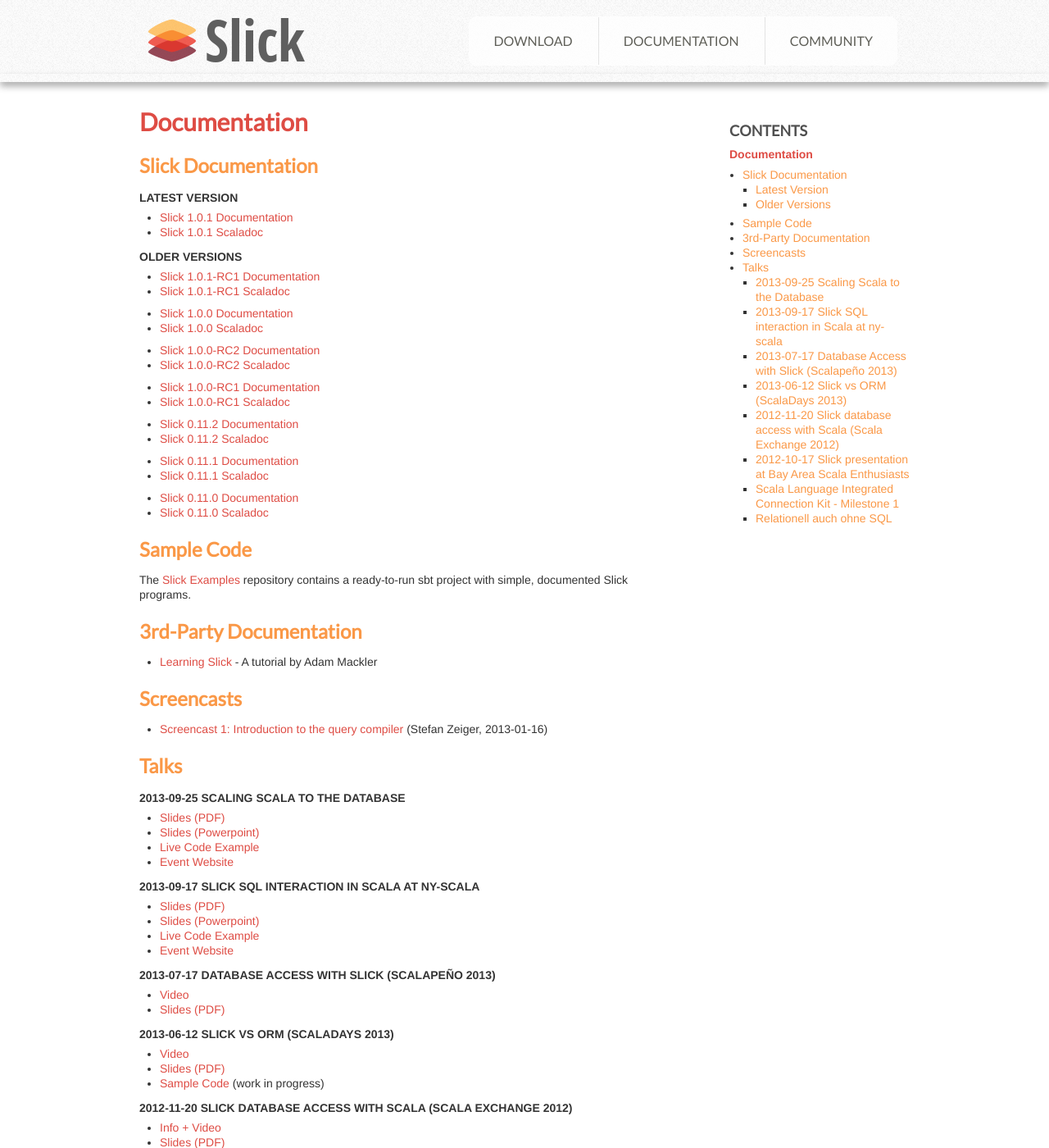
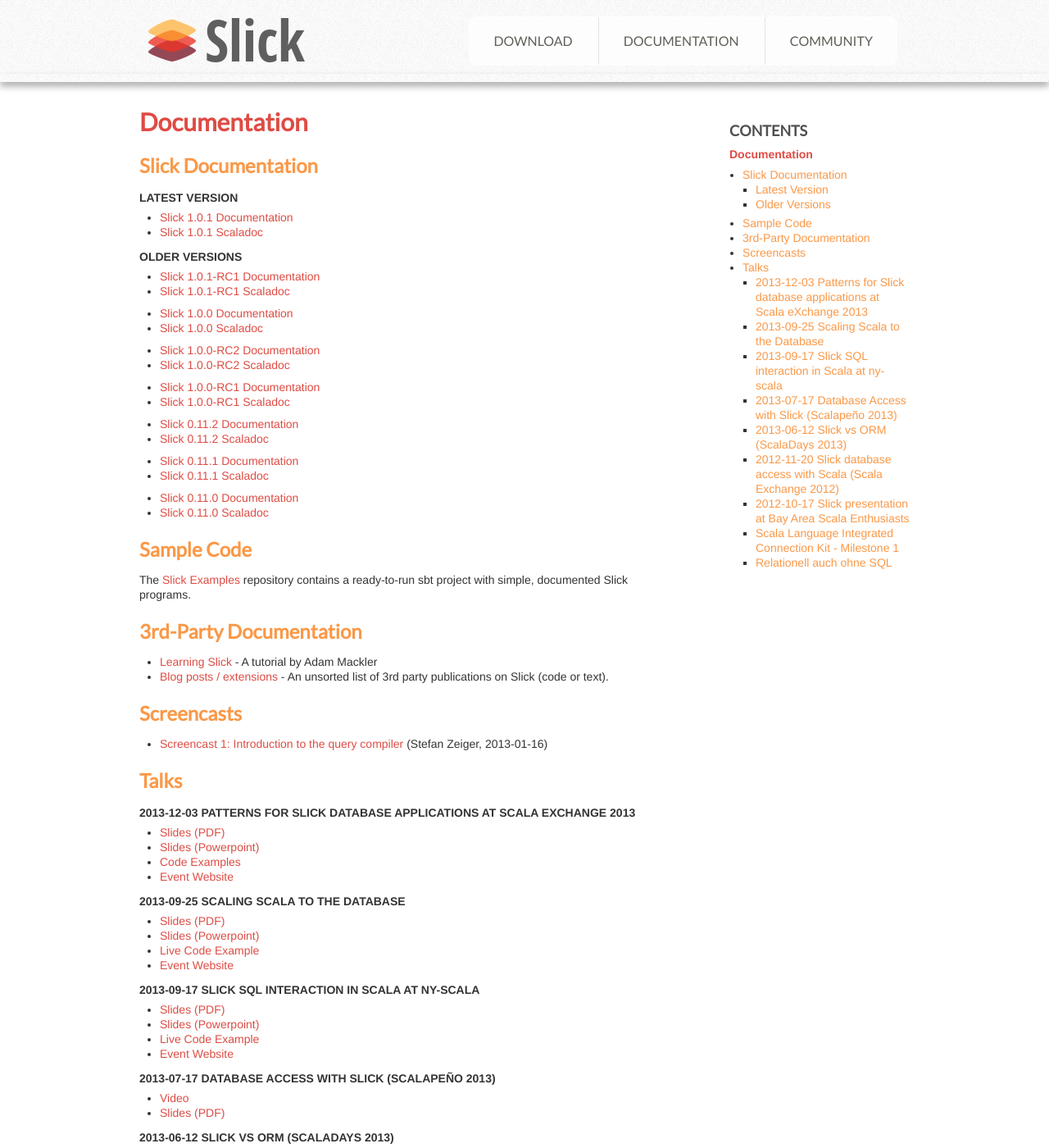
Before and after one commit to slick/slick.github.com, a Jekyll site: the page built from docs/index.md, in a window 1280 px wide and 1400 px high. Shown: the whole window at 82% size. Built offline with Jekyll 4.4.1, drawn with Linux system fonts in a browser that asks for light colours.

Commit message:
Add Scala eXchange 2013 talk / link to community docs

```diff
--- a/docs/index.md
+++ b/docs/index.md
@@ -43,6 +43,7 @@
 ## 3rd-Party Documentation
 
 * [Learning Slick](http://mackler.org/LearningSlick/) - A tutorial by Adam Mackler
+* [Blog posts / extensions](https://github.com/slick/slick/issues/478) - An unsorted list of 3rd party publications on Slick (code or text).
 
 ## Screencasts
 
@@ -50,6 +51,12 @@
 
 ## Talks
 
+#### 2013-12-03 Patterns for Slick database applications at Scala eXchange 2013
+
+* [Slides (PDF)](/talks/2013-12-03_Scala-eXchange/2013-09-17_Patterns-for-Slick-database-applications-Scala-eXchange.pdf)
+* [Slides (Powerpoint)](/talks/2013-12-03_Scala-eXchange/2013-09-17_Patterns-for-Slick-database-applications-Scala-eXchange.pptx)
+* [Code Examples](https://github.com/cvogt/slick-presentation/tree/scala-exchange-2013)
+* [Event Website](http://skillsmatter.com/podcast/scala/patterns-for-slick-database-applications)
 
 #### 2013-09-25 Scaling Scala to the Database
 
```
Also changed, not shown: news/_posts/2013-12-03_Patterns-for-Slick-database-applications-Scala-eXchange.md (added, +6 -0 lines), 2 other files.
